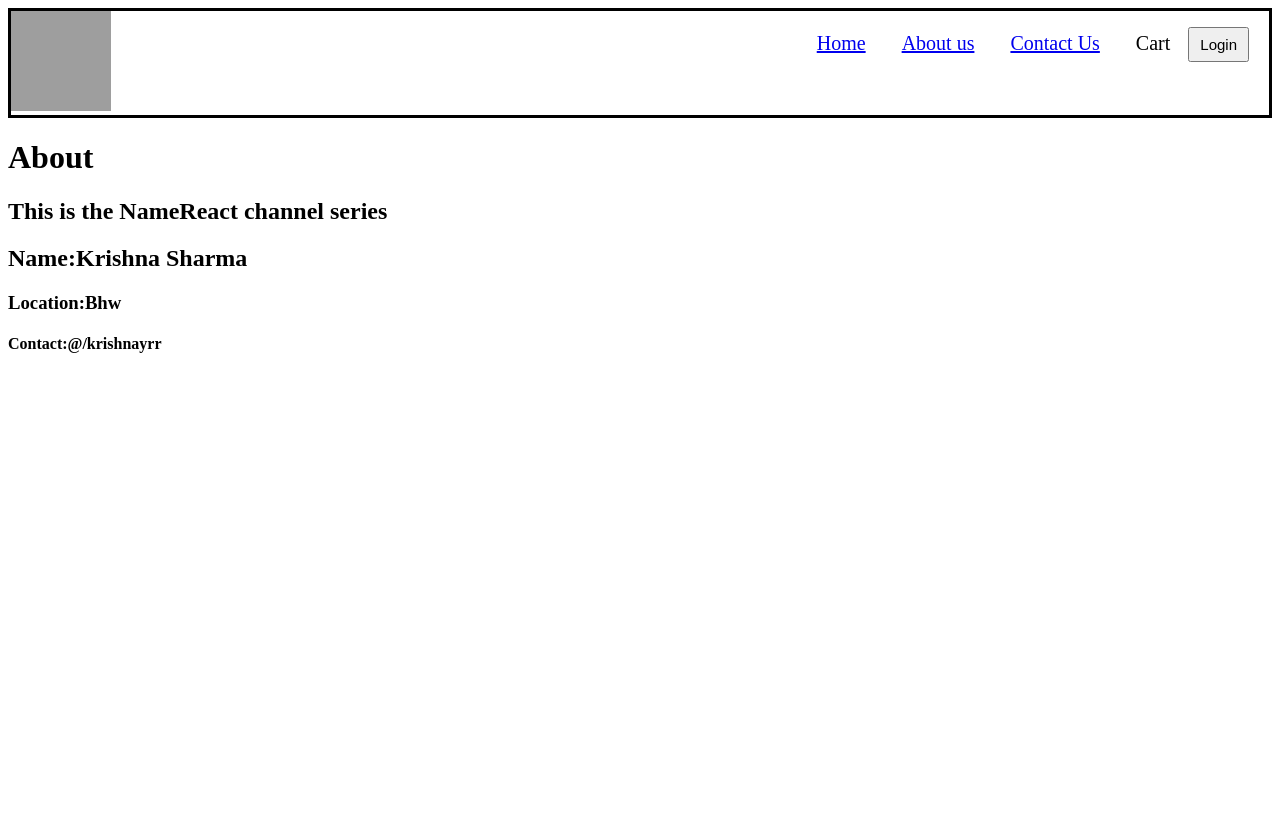
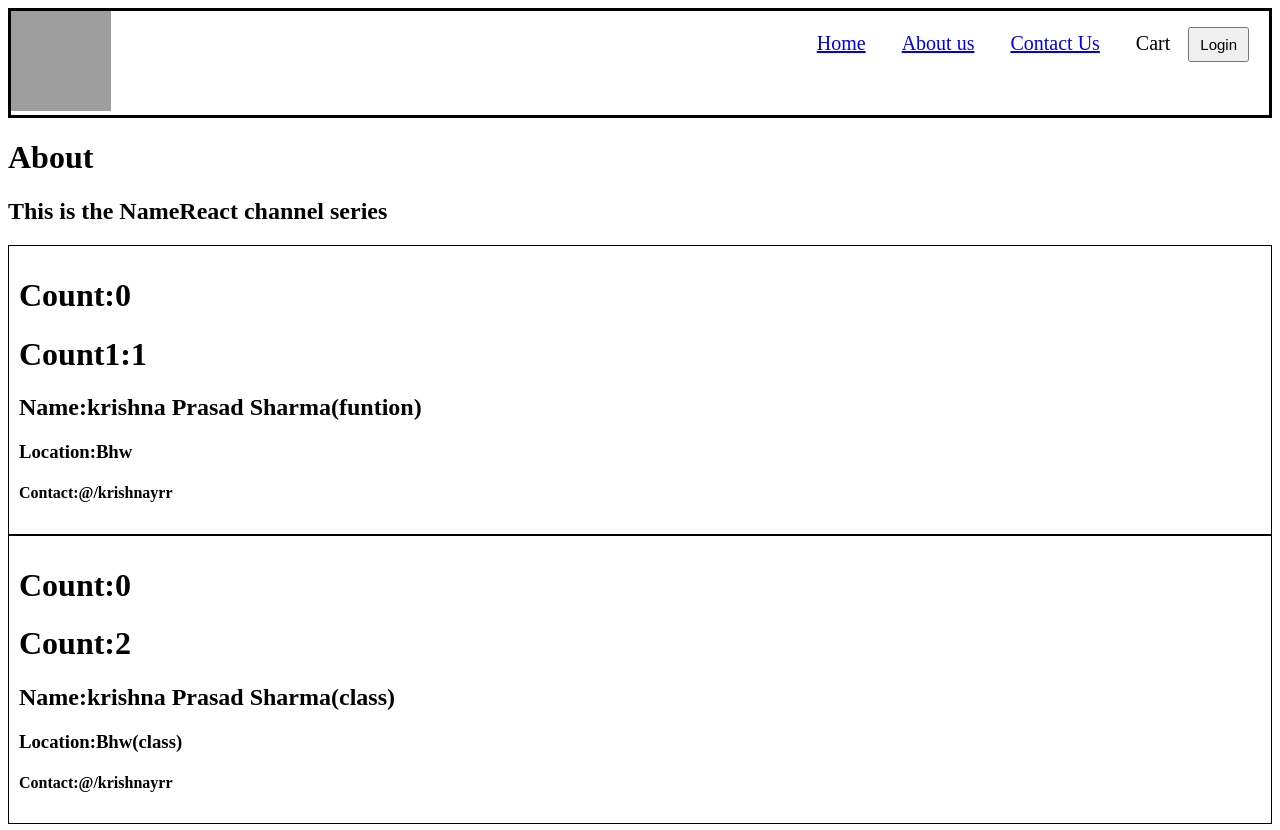
Before and after one commit to krishna-is-coding/Namaste-React, a React (Vite) app: page /about in a window 1280 px wide. Before the commit the page ends 800 px from the top, so only its background shows below. Built offline with nearby package versions, Linux system fonts and the light colour scheme; grey boxes are pictures that could not be loaded.

Commit message:
episode-07-part2

```diff
--- a/index.css
+++ b/index.css
@@ -81,3 +81,7 @@ list-style-type:none;
 .filter{
   display: flex;
 }
+.user-card{
+  padding: 10px;
+  border: 1px solid black;
+}
--- a/src/componets/About.js
+++ b/src/componets/About.js
@@ -1,10 +1,13 @@
 import User from "./User";
+import UserClass from "./UserClass";
 const About = () => {
+
   return (
     <div>
         <h1>About</h1>
         <h2>This is the NameReact channel series</h2>
-        <User />
+        <User name={'krishna Prasad Sharma(funtion)'}/>
+        <UserClass name={'krishna Prasad Sharma(class)'}location ={'Bhw(class)'}/>
     </div>
   )
 }
--- a/src/componets/User.js
+++ b/src/componets/User.js
@@ -1,9 +1,15 @@
-const User = () => {
+import { useState } from "react";
+const User = ({name}) => {
+  const [count]= useState(0);
+  const [count1]= useState(1);
   return (
-    <div>
-      <h2>Name:Krishna Sharma</h2>
+    <div className="user-card">
+      <h1>Count:{count}</h1>
+      <h1>Count1:{count1}</h1>
+      <h2>Name:{name}</h2>
       <h3>Location:Bhw</h3>
       <h4>Contact:@/krishnayrr</h4>
+
     </div>
   )
 }
--- /dev/null
+++ b/src/componets/UserClass.js
@@ -0,0 +1,27 @@
+ import React from "react"
+ class UserClass extends React.Component{
+  constructor(props){
+    super(props);
+    // console.log(props);
+    this.state={
+      count:0,
+      count2:2,
+    };
+  }
+
+  render()
+  {
+    const{name,location}=this.props;
+    const{count,count2}=this.state;
+    return(
+      <div className="user-card">
+      <h1>Count:{count}</h1>
+      <h1>Count:{count2}</h1>
+      <h2>Name:{name}</h2>
+      <h3>Location:{location}</h3>
+      <h4>Contact:@/krishnayrr</h4>
+      </div>
+    )
+  }
+ }
+ export default UserClass;
```
